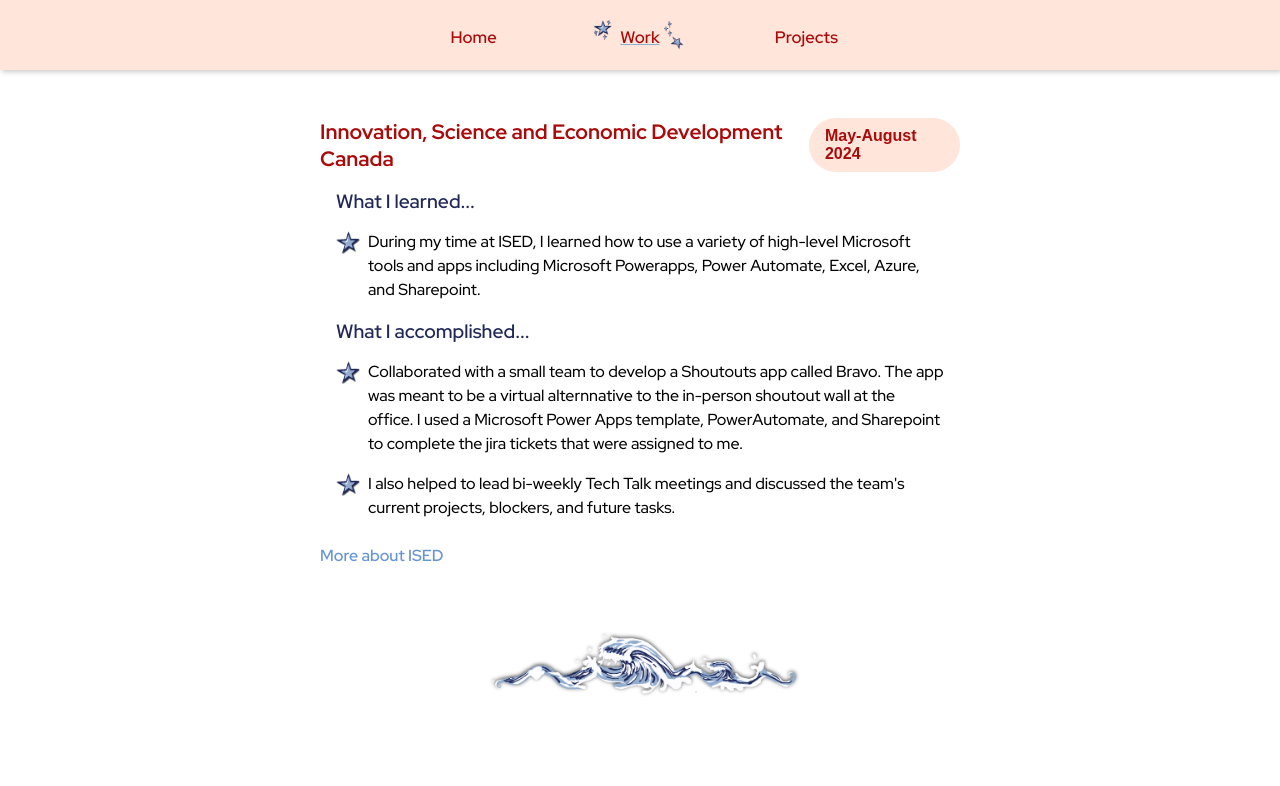
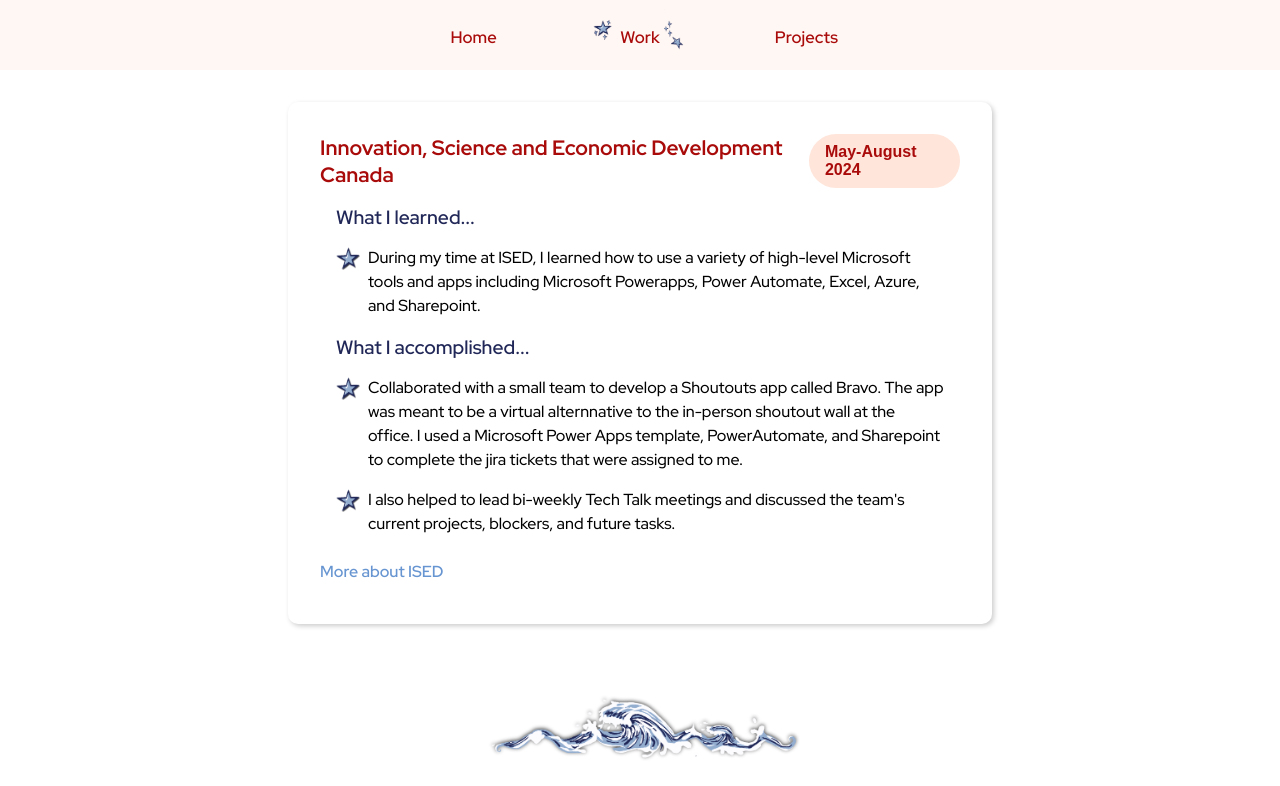
Before and after one commit to ItsGoldeneyes/amy-cachero, a React (Create React App) app: page /work in a window 1280 px wide. Shown: the top 786 px of the page. Built offline with nearby package versions, Linux system fonts and the light colour scheme; some icons are missing; a web font is replaced by a local one.

Commit message:
Header changes

```diff
--- a/src/styles/Header.module.css
+++ b/src/styles/Header.module.css
@@ -6,9 +6,9 @@
     flex-direction: column;
     align-items: center;
     width: 100%;
-    background: #FFE5DA;
-    box-shadow: 2px 2px 5px #CCCCCC;
-    /*border-bottom:#FFE5DA solid 2px;*/
+    background: #fff7f3;
+    /*box-shadow: 2px 2px 5px #CCCCCC;
+    border-bottom:#FFE5DA solid 2px;*/
 
 }
 
@@ -49,15 +49,15 @@
 
 .nav_container a.active {
     color:#A90B0B;
-    text-decoration: underline;
-    text-decoration-color: #93ADCF;
+    /*text-decoration: underline;
+    text-decoration-color: #93ADCF; */
     background-image: url("../assets/stars.png");
 }
 
 .nav_container a.active_project {
     color:#A90B0B;
-    text-decoration: underline;
-    text-decoration-color: #93ADCF;
+    /*text-decoration: underline;
+    text-decoration-color: #93ADCF; */
     background-image: url("../assets/stars_long.png");
 }
 
--- a/src/styles/Work.module.css
+++ b/src/styles/Work.module.css
@@ -72,8 +72,10 @@
   align-items: center;
   margin-top:2rem;
   margin-bottom:2rem;
-  padding:1rem;
+  padding:2rem;
+  padding-bottom: 4rem;
   border-radius: 10px;
+  box-shadow: 2px 2px 5px #CCCCCC;
 }
 
 .work_info {
```
